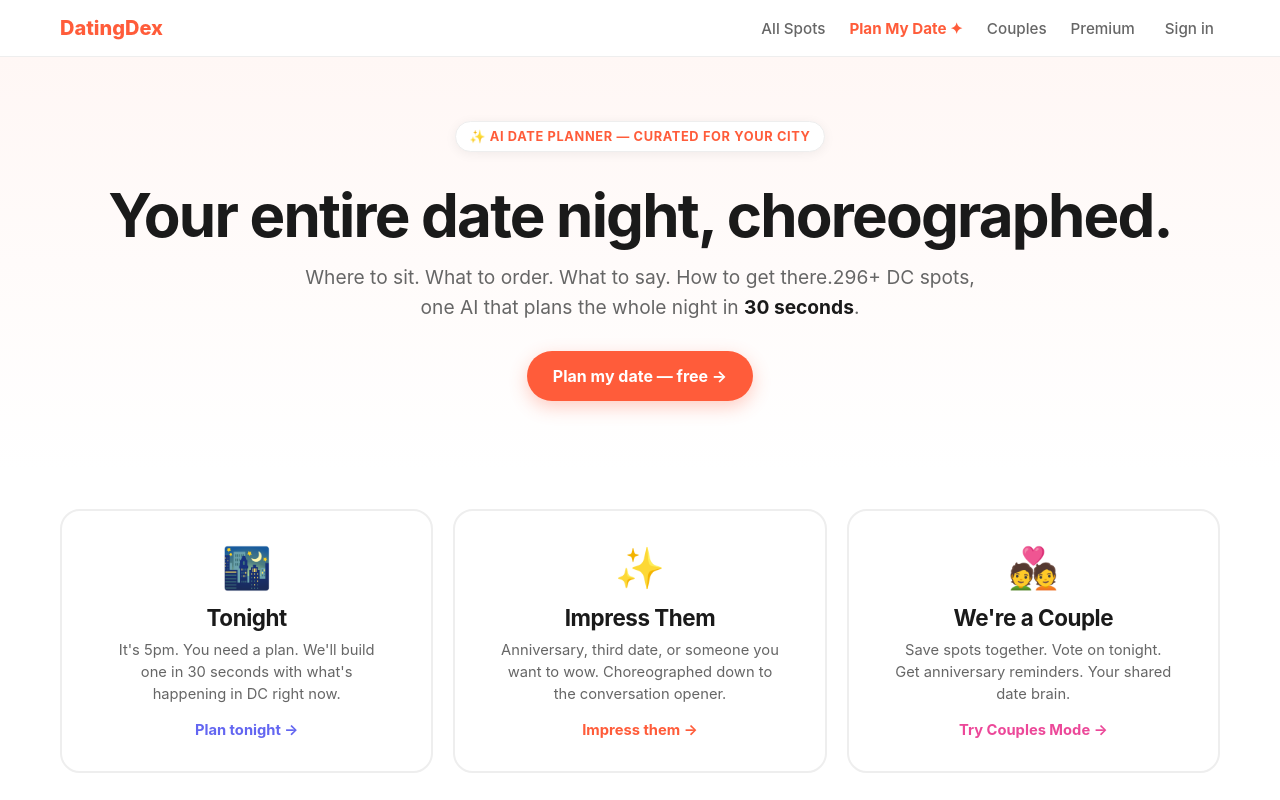
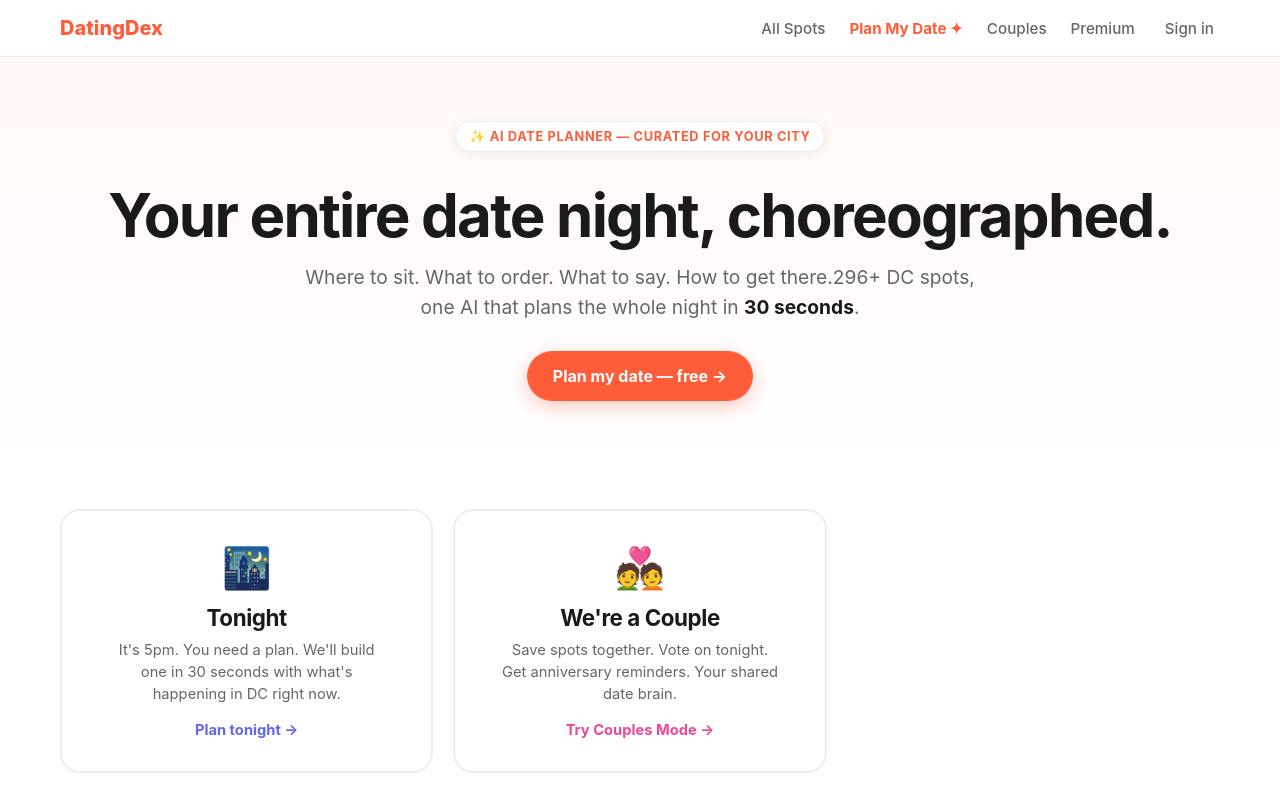
Before and after one commit to arternicholas-oss/datingdex-next, a Next.js app: page / in a window 1280 px wide. Shown: the top 800 px of the page. Built offline with nearby package versions, Linux system fonts and the light colour scheme; no server answers.

Commit message:
Remove redundant Impress Them door card from homepage

```diff
--- a/app/page.tsx
+++ b/app/page.tsx
@@ -46,12 +46,6 @@ export default function HomePage() {
             <h2>Tonight</h2>
             <p>It&apos;s 5pm. You need a plan. We&apos;ll build one in 30 seconds with what&apos;s happening in DC right now.</p>
             <span className="door-cta">Plan tonight →</span>
-          </Link>
-          <Link href="/plan?mode=impress" className="door-card door-impress">
-            <div className="door-icon">✨</div>
-            <h2>Impress Them</h2>
-            <p>Anniversary, third date, or someone you want to wow. Choreographed down to the conversation opener.</p>
-            <span className="door-cta">Impress them →</span>
           </Link>
           <Link href="/couples" className="door-card door-couples">
             <div className="door-icon">💑</div>
```
